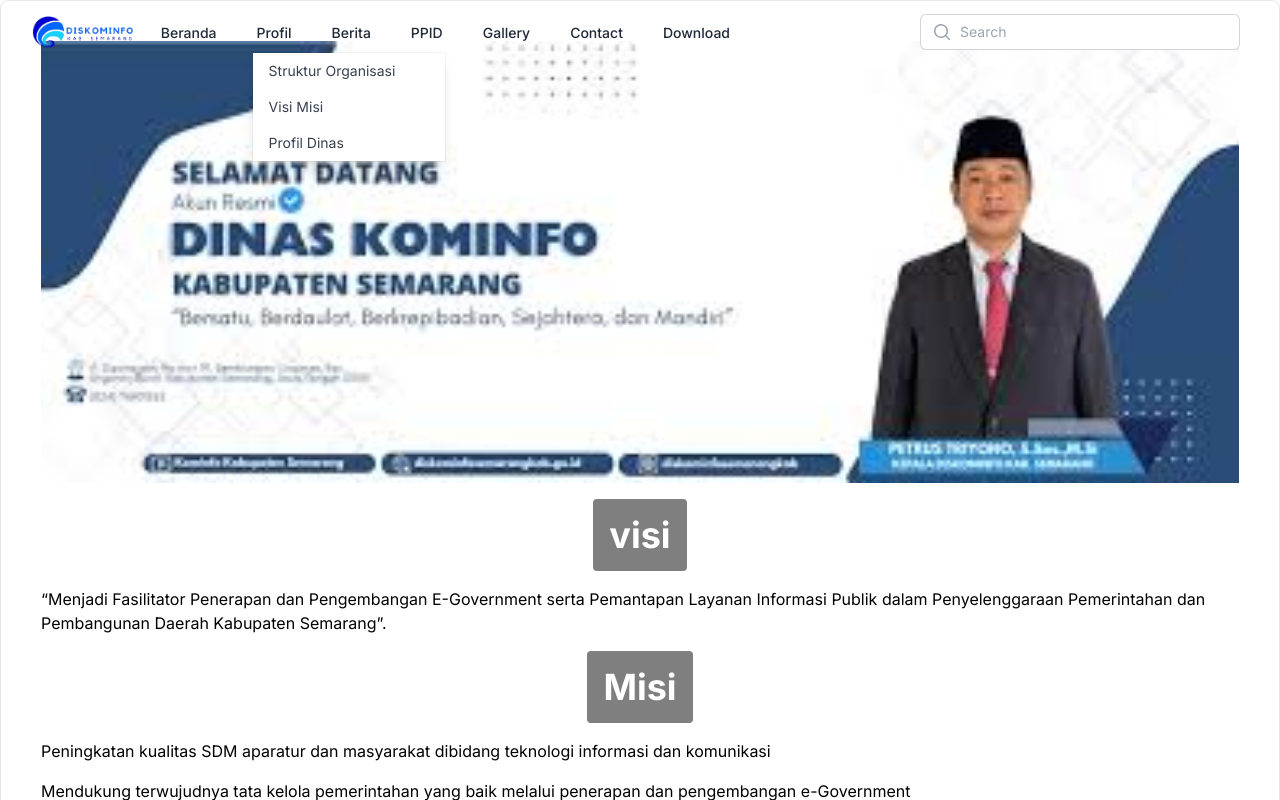
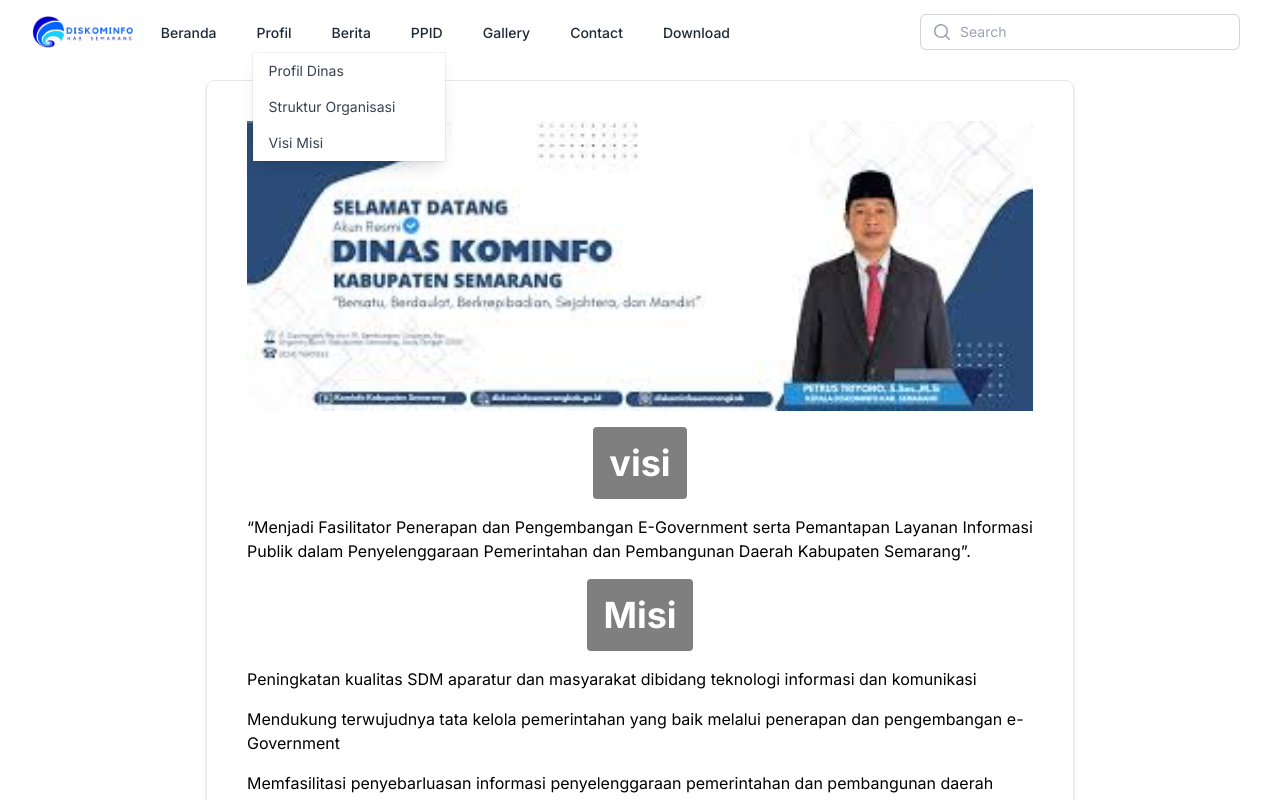
Before and after one commit to Lhspr/kominfo-kabupatensmg, a Next.js app: page /visi-misi in a window 1280 px wide. Both pictures are taken after a click on the button "Profil". Shown: the top 800 px of the page. Built offline with nearby package versions, Linux system fonts and the light colour scheme.

Commit message:
Style: change navbar and styling visimisi

```diff
--- a/components/homepage/FixNavigation.jsx
+++ b/components/homepage/FixNavigation.jsx
@@ -42,8 +42,8 @@
     <Disclosure
       as="nav"
       className={`fixed top-0 z-50 w-full transition-colors duration-300 ${isActive
-          ? 'bg-white shadow-md text-gray-800'
-          : 'bg-transparent text-gray-800'
+        ? 'bg-blue-900 shadow-md text-slate-100'
+        : 'bg-transparent text-gray-800'
         }`}
     >
       {({ open }) => (
@@ -80,6 +80,19 @@
                         <MenuItem>
                           {({ active }) => (
                             <Link
+                              href="/profil-dinas"
+                              className={classNames(
+                                active ? 'bg-gray-100' : '',
+                                'block px-4 py-2 text-sm text-gray-700'
+                              )}
+                            >
+                              Profil Dinas
+                            </Link>
+                          )}
+                        </MenuItem>
+                        <MenuItem>
+                          {({ active }) => (
+                            <Link
                               href="/struktur-organisasi"
                               className={classNames(
                                 active ? 'bg-gray-100' : '',
@@ -103,19 +116,7 @@
                             </Link>
                           )}
                         </MenuItem>
-                        <MenuItem>
-                          {({ active }) => (
-                            <Link
-                              href="/profil-dinas"
-                              className={classNames(
-                                active ? 'bg-gray-100' : '',
-                                'block px-4 py-2 text-sm text-gray-700'
-                              )}
-                            >
-                              Profil Dinas
-                            </Link>
-                          )}
-                        </MenuItem>
+
                       </MenuItems>
                     </Transition>
                   </Menu>
@@ -325,7 +326,7 @@
                 <DisclosurePanel className="pl-6">
                   <Disclosure.Button
                     as="a"
-                    href="/profil-dinass"
+                    href="/profil-dinas"
                     className="block py-2 text-sm text-gray-700"
                   >
                     Profil Dinas
--- a/components/visi-misi/VisiMisi.jsx
+++ b/components/visi-misi/VisiMisi.jsx
@@ -7,15 +7,16 @@
 
 export function VisiMisi() {
   return (
-    <Card className="w-full p-4">
+    <div className="flex flex-col items-center justify-center min-h-screen py-20 px-5">
+      <Card className="w-[70%] p-4">
         <div>
-            <Image
+          <Image
             src={gambar2}
             alt="Gambar Struktur Organisasi"
             width={2000}
             height={1500}
             className="w-full h-auto object-cover"
-            />
+          />
         </div>
         <div className="flex justify-center items-center">
           <h1 className="text-white text-4xl font-bold bg-black bg-opacity-50 p-4 rounded">
@@ -35,5 +36,6 @@
         <p>Memfasilitasi dan meningkatkan dukungan keamanan informasi internal melalui pengelolaandan layanan persandian</p>
         <p>Peningkatan kualitas pembinaan manajemen dan dukungan administrasi dinas</p>
       </Card>
+    </div>
   );
 }
```
